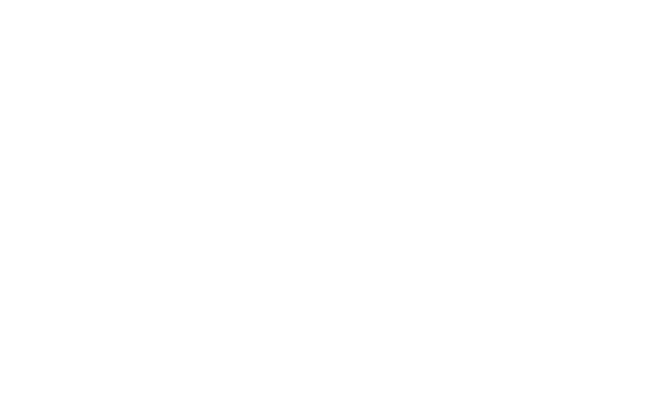
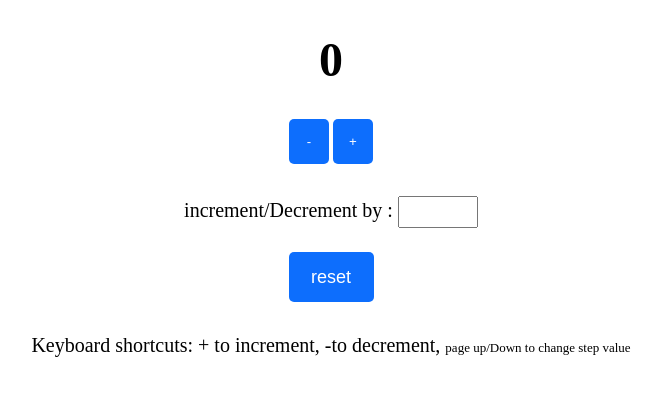
Before and after one commit to ASJAT123/Counter--App, a plain HTML site: page index.html in a window 1280 px wide. Shown: the whole page, without its empty margins (309-970 px from the left). Drawn offline with Linux system fonts and the light colour scheme.

Commit message:
add html and style to counter app

```diff
--- a/index.html
+++ b/index.html
@@ -1,11 +1,27 @@
-<!DOCTYPE html>
+<!doctype html>
 <html lang="en">
-<head>
-    <meta charset="UTF-8">
-    <meta name="viewport" content="width=device-width, initial-scale=1.0">
+  <head>
+    <meta charset="UTF-8" />
+    <meta name="viewport" content="width=device-width, initial-scale=1.0" />
     <title>COUNTER APP</title>
-</head>
-<body>
+    <link rel="stylesheet" href="./style.css" />
+    <script src="./script.js" defer></script>
+  </head>
+  <body>
+    <div class="container">
+      <h1 class="count">0</h1>
+      <div class="btn">
+        <button class="minus-btn">-</button>
+        <button class="plus-btn">+</button>
+      </div>
 
-</body>
+      <p class="inDe">increment/Decrement by : <input class="input1" type="number" name="" id=""  / >
+    </p>
+      <button class="reset-btn" type="button">reset</button>
+      <p class="message">
+        Keyboard shortcuts: + to increment, -to decrement,
+        <small class="UD">page up/Down to change step value</small>
+      </p>
+    </div>
+  </body>
 </html>
--- a/style.css
+++ b/style.css
@@ -0,0 +1,81 @@
+*{
+    margin: 0;
+    padding:0;
+    box-sizing: border-box;
+}
+body{
+    min-height: 100vh;
+
+}
+
+.container{
+    display: flex;
+    flex-direction: column;
+     align-items: center;
+     margin: 2rem;
+
+}
+
+.count{
+    font-size: 3rem;
+}
+.minus-btn{
+    height: 45px;
+    width: 40px;
+    border-radius: 5px ;
+    background-color: rgb(13, 110, 253);
+    border: none;
+    margin-top: 2rem;
+    margin-bottom: 2rem;
+    color: white;
+    cursor: pointer;
+
+
+
+
+}
+.plus-btn{
+    height: 45px;
+    width: 40px;
+    border-radius: 5px ;
+    border: none;
+    background-color: rgb(13, 110, 253);
+     margin-top: 1.5rem;
+    margin-bottom: 1.5rem;
+    color: white;
+    cursor: pointer;
+
+
+}
+
+.inDe{
+    font-size: 20px;
+}
+
+.input1{
+    height:2rem ;
+    width: 5rem;
+}
+
+.reset-btn{
+  height: 50px;
+    width: 85px;
+    border-radius: 5px ;
+    border: none;
+    background-color: rgb(13, 110, 253);
+     margin-top: 1.5rem;
+    margin-bottom: 2rem;
+    color: white;
+    font-size: large;
+    cursor: pointer;
+
+
+}
+
+.message{
+    font-size: 20px;
+}
+
+.UD{
+    font-size: small;
+}
```
